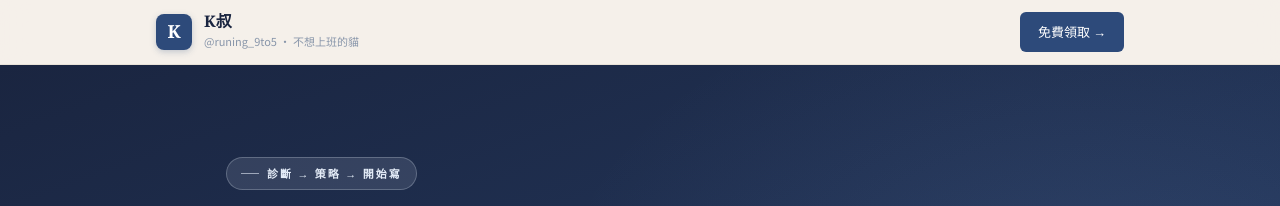
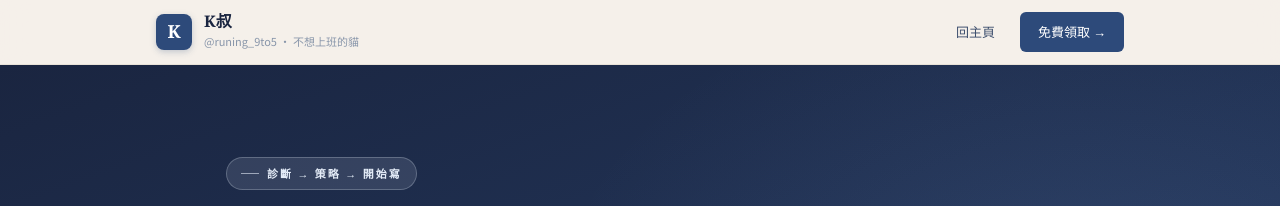
Before and after one commit to KenHAI666/Runing9TO5, a Jekyll site: the page landing-1.html, which Jekyll copies as it is, in a window 1280 px wide. Shown: the top 206 px of the page. Built offline with Jekyll 4.4.1, drawn with Linux system fonts in a browser that asks for light colours.

Commit message:
Refine landing page nav actions

```diff
--- a/landing-1.html
+++ b/landing-1.html
@@ -119,6 +119,21 @@
   transition: background .2s, transform .15s;
 }
 .nav-btn:hover { background: var(--blue-dark); transform: translateY(-1px); }
+.nav-actions { display: flex; align-items: center; gap: 10px; }
+.nav-link {
+  display: inline-flex; align-items: center; gap: 6px;
+  color: var(--text-sub); background: transparent;
+  font-size: 13px; font-weight: 500;
+  padding: 9px 14px; border-radius: var(--radius);
+  border: 1px solid transparent;
+  transition: color .2s, background .2s, border-color .2s, transform .15s;
+}
+.nav-link:hover {
+  color: var(--text);
+  background: rgba(45,74,122,.06);
+  border-color: rgba(45,74,122,.12);
+  transform: translateY(-1px);
+}
 
 /* ── HERO ── */
 .hero {
@@ -404,6 +419,8 @@
 @media (max-width: 760px) {
   .hero-inner { padding: 64px 24px 56px; }
   .nav-row { padding: 0 24px; }
+  .nav-actions { gap: 8px; }
+  .nav-link, .nav-btn { padding-left: 12px; padding-right: 12px; }
   .pain-grid { grid-template-columns: 1fr 1fr; }
   .principle-block { grid-template-columns: 1fr; gap: 8px; }
   .p-num { font-size: 36px; margin-bottom: 4px; }
@@ -439,7 +456,10 @@
         <div class="brand-sub">@runing_9to5 · 不想上班的貓</div>
       </div>
     </a>
-    <a href="#cta" class="nav-btn">免費領取 →</a>
+    <div class="nav-actions">
+      <a href="/" class="nav-link">回主頁</a>
+      <a href="#cta" class="nav-btn">免費領取 →</a>
+    </div>
   </div>
 </nav>
 
```
